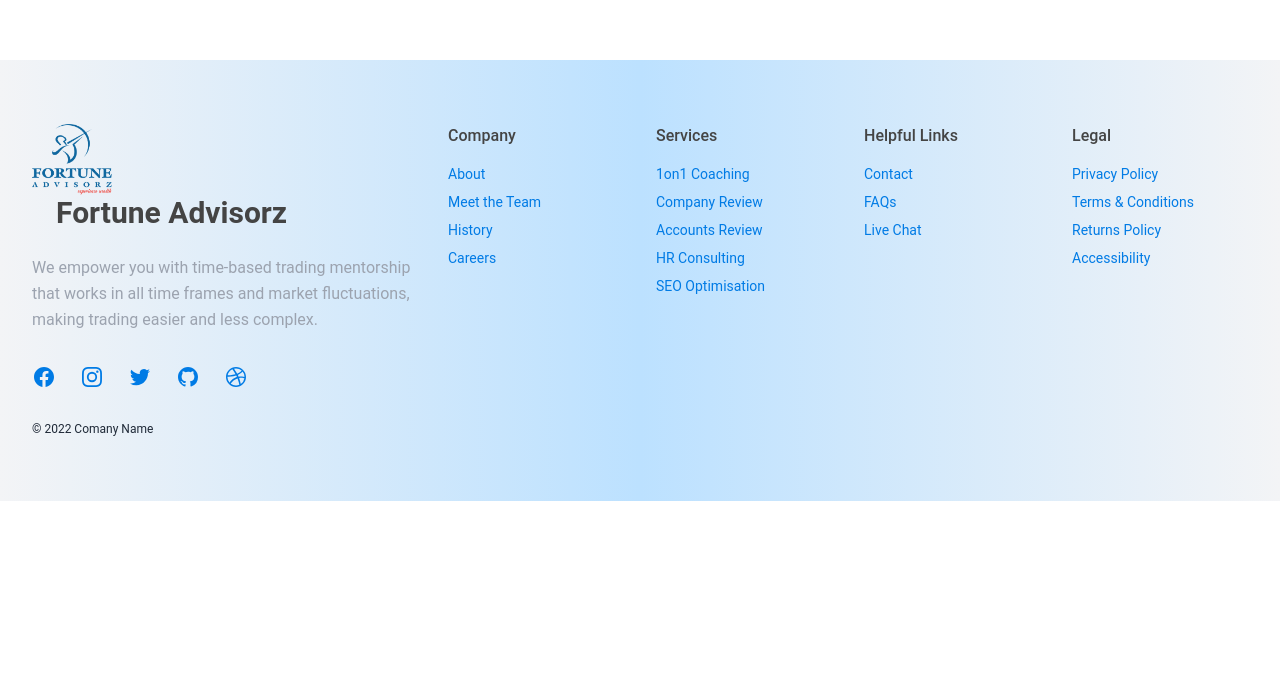
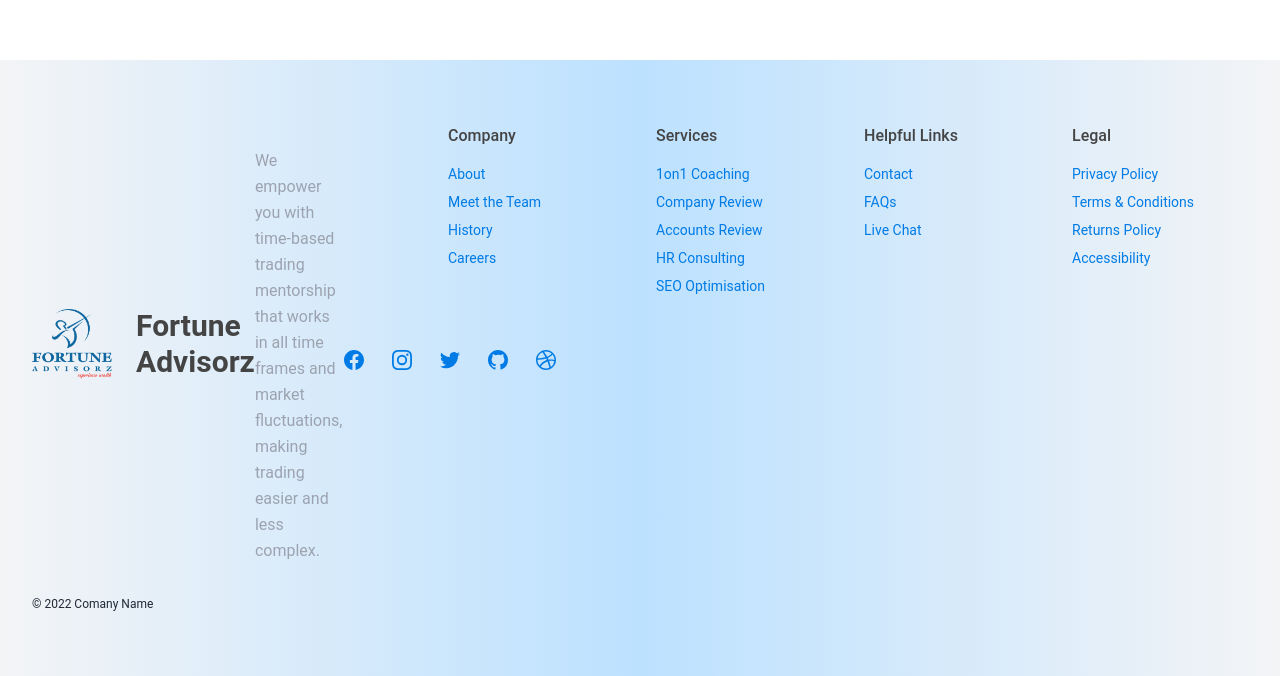
Before and after one commit to Sarvesh-24/FortuneWeb, a React (Create React App) app: page /mutualfunds in a window 1280 px wide. Shown: the part 2532-3208 px from the top of the page. Before the commit the page ends 3033 px from the top, so only its background shows below. Built offline with nearby package versions, Linux system fonts and the light colour scheme.

Commit message:
footer changed

```diff
--- a/src/components/Footer.js
+++ b/src/components/Footer.js
@@ -138,18 +138,15 @@ const Footer = () => {
 <footer class="bg-gradient-to-r from-gray-100 via-[#bce1ff] to-gray-100">
   <div class="max-w-screen-xl px-4 py-16 mx-auto sm:px-6 lg:px-8">
     <div class="grid grid-cols-1 gap-8 lg:grid-cols-3">
-      <div>
+      <div className="flex items-center">
       <img
-            src='/assets/logo/Footer Logo.png'
+    src="/assets/logo/Footer Logo.png"
     alt="Fortune Advisorz Logo"
     width={80}
     height={80}
-            className="rounded-md"/>
-        {/* <p class="max-w-xs mt-4 text-sm text-gray-600">
-          Lorem ipsum dolor sit amet consectetur adipisicing elit. Voluptas, accusantium.
-        </p> */}
+    className="rounded-md"
+  />
   <p className="text-3xl ml-6 font-bold">Fortune Advisorz</p>
-
 <p className="mt-6 max-w-md leading-relaxed text-gray-400">
   We empower you with time-based trading mentorship that works in all time frames and market fluctuations, making trading easier and less complex.
 </p>
```
Also changed, not shown: 1 other file (tests, documents, lock files or other folders). Lines whose indentation alone changed are shown as unchanged.
